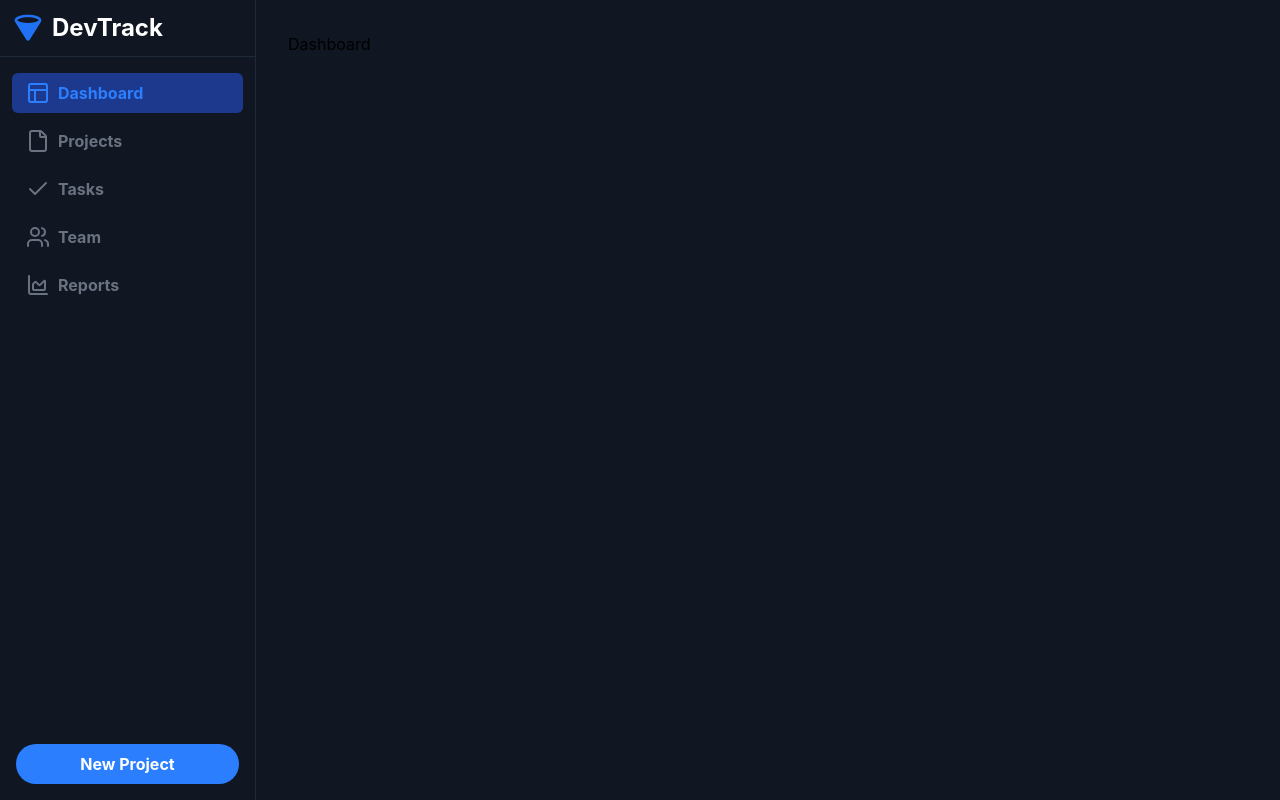
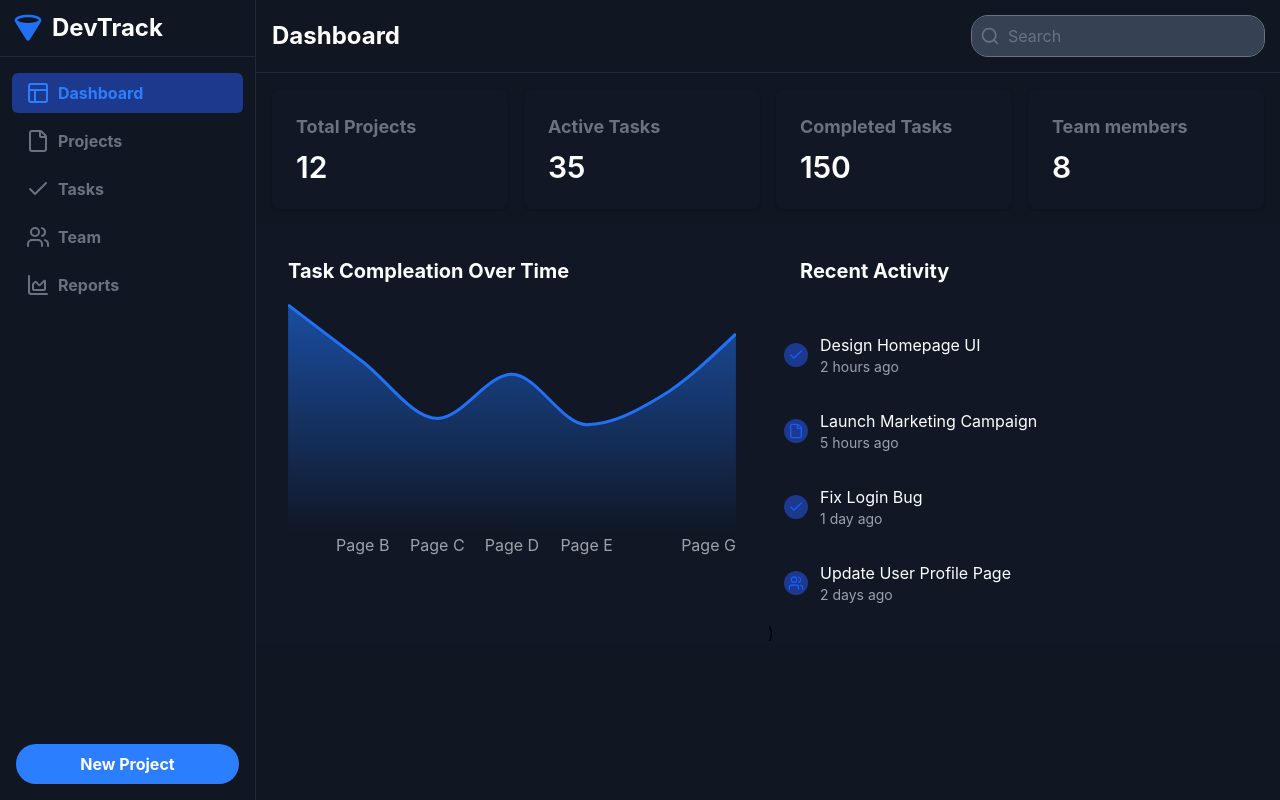
Before and after one commit to rykyfilipe/DevTrack, a React app in the folder frontend/: page /dashboard in a window 1280 px wide. Built offline with nearby package versions, Linux system fonts and the light colour scheme; the HTML template or start-up script is replaced by a standard one.

Commit message:
creare basic dashboard page(not finished)

```diff
--- a/frontend/package.json
+++ b/frontend/package.json
@@ -18,6 +18,7 @@
     "react": "^19.2.0",
     "react-dom": "^19.2.0",
     "react-router-dom": "^7.9.4",
+    "recharts": "^3.3.0",
     "tailwindcss": "^4.1.14",
     "zod": "^4.1.12"
   },
--- a/frontend/src/components/Layout.tsx
+++ b/frontend/src/components/Layout.tsx
@@ -5,7 +5,7 @@ function Layout() {
   return (
     <div className="h-screen w-screen flex">
         <SideBar />
-        <div className="flex-1 bg-background-dark p-8 overflow-y-auto">
+        <div className="flex-1 bg-background-dark overflow-y-auto">
             {/* Main content goes here */}
             <Outlet/>
         </div>
--- /dev/null
+++ b/frontend/src/components/dashboard/AreaChartCard.tsx
@@ -0,0 +1,93 @@
+import { Area, AreaChart, CartesianGrid, Tooltip, XAxis, YAxis } from "recharts"
+
+interface Props{
+
+}
+
+function AreaChartCard() {
+
+    // #region Sample data
+const data = [
+  {
+    name: 'Page A',
+    uv: 4000,
+    pv: 2400,
+    amt: 2400,
+  },
+  {
+    name: 'Page B',
+    uv: 3000,
+    pv: 1398,
+    amt: 2210,
+  },
+  {
+    name: 'Page C',
+    uv: 2000,
+    pv: 9800,
+    amt: 2290,
+  },
+  {
+    name: 'Page D',
+    uv: 2780,
+    pv: 3908,
+    amt: 2000,
+  },
+  {
+    name: 'Page E',
+    uv: 1890,
+    pv: 4800,
+    amt: 2181,
+  },
+  {
+    name: 'Page F',
+    uv: 2390,
+    pv: 3800,
+    amt: 2500,
+  },
+  {
+    name: 'Page G',
+    uv: 3490,
+    pv: 4300,
+    amt: 2100,
+  },
+];
+
+  return (//vreaau ca la hover sa nu mai afiseze linia verticala si sa faci ui-ul mai elegant cu culorile din app
+
+
+    <div className="bg-(--accent) flex flex-col p-8 w-1/2">
+        <h1 className="font-bold text-xl text-white">Task Compleation Over Time</h1>
+        <div className="w-full">
+        <AreaChart
+            style={{ width: '100%', maxWidth: '700px', maxHeight: '70vh', aspectRatio: 1.618 }}
+            data={data}
+            margin={{
+            top: 20,
+            right: 0,
+            left: 0,
+            bottom: 0,
+            }}
+        >
+            <defs>
+            <linearGradient id="colorUv" x1="0" y1="0" x2="0" y2="1">
+                <stop offset="0%" stopColor="#2071f3" stopOpacity={1} />
+                <stop offset="100%" stopColor="#2071f3" stopOpacity={0} />
+            </linearGradient>
+            </defs>
+
+            <XAxis
+                dataKey="name"
+                axisLine={false}   // remove baseline line
+                tickLine={false}   // remove small tick lines
+                tick={{ fill: 'rgba(255,255,255,0.6)' }}
+            />
+            <YAxis hide /> {/* hide the entire Y axis */}
+            <Tooltip />
+            <Area type="monotone" dataKey="uv" stroke="#2071f3" strokeWidth={3} fill="url(#colorUv)" />
+        </AreaChart>
+    </div>
+    </div>
+  )
+}
+
+export default AreaChartCard
--- /dev/null
+++ b/frontend/src/components/dashboard/DashboardHeader.tsx
@@ -0,0 +1,25 @@
+import { SearchIcon } from "lucide-react"
+
+const SearchBar = () => {
+    return (
+        <div className="hidden md:flex items-center space-x-2 bg-gray-700 px-2 py-2 rounded-2xl outline outline-gray-500">
+            <SearchIcon className="w-5 h-5 text-gray-500"/>
+            <input
+                type="text"
+                placeholder="Search"
+                className="bg-transparent border-none outline-none text-white placeholder-gray-500"
+            />
+        </div>
+    )
+}
+
+function DashboardHeader() {
+  return (
+    <header className="flex items-center justify-between p-4 border-b border-b-gray-800">
+        <h1 className="text-2xl font-bold text-white">Dashboard</h1>
+        <SearchBar />
+    </header>
+  )
+}
+
+export default DashboardHeader
--- /dev/null
+++ b/frontend/src/components/dashboard/DashboardStats.tsx
@@ -0,0 +1,35 @@
+import type { Stat } from "@/types/dashboard";
+
+interface DashboardStatsProps {
+    stats: Stat[] | null;
+}
+
+function DashboardStats({stats}: DashboardStatsProps) {
+  return (
+    <div className="">
+        {stats ? (
+            <div className="grid grid-cols-1 sm:grid-cols-2 md:grid-cols-3 lg:grid-cols-4 gap-4 p-4">
+                {stats.map((stat) => (
+                    <div key={stat.label} className="bg-(--accent) shadow rounded-lg p-6">
+                        <h3 className="text-lg font-bold text-gray-500">{stat.label}</h3>
+                        <p className="mt-2 text-3xl font-semibold text-white">{stat.value}</p>
+                    </div>
+                ))}
+            </div>
+        ) : (
+            <div className="grid grid-cols-1 sm:grid-cols-2 md:grid-cols-3 lg:grid-cols-4 gap-4 p-4">
+                {[1,2,3,4].map(() => (
+                    <div  className="bg-(--accent) shadow rounded-lg h-30">
+                        <div className="animate-pulse p-6">
+                            <div className="h-6 bg-gray-700 rounded w-3/4 mb-4"></div>
+                            <div className="h-10 bg-gray-700 rounded w-1/2"></div>
+                        </div>
+                    </div>
+                ))}
+            </div>
+         )}
+    </div>
+  )
+}
+
+export default DashboardStats
--- /dev/null
+++ b/frontend/src/components/dashboard/RecentActivityCard.tsx
@@ -0,0 +1,37 @@
+import type { Activity } from "@/types/dashboard";
+import React from "react";
+
+interface Props{
+    recentActivities: Activity[] | null;
+}
+
+function RecentActivityCard({ recentActivities }: Props) {
+  return (
+    <div className="bg-(--accent) w-1/2">
+        <h1 className="font-bold text-xl text-white p-8">Recent Activity</h1>
+        <div className="flex flex-col">
+            {recentActivities ? recentActivities.map((activity,index) => (
+                <div key={index} className="bg-(--accent-dark) p-4 rounded-lg flex gap-3 items-center">
+                        <div className="bg-blue-900 p-1 rounded-full w-max h-max flex items-center justify-center">
+                            {React.cloneElement(activity.category as React.ReactElement, { className: "w-4 h-4 text-blue-600"   })}
+                        </div>
+                        <div className="flex flex-col">
+                            <p className="text-white">{activity.description}</p>
+                            <span className="text-sm text-gray-400">{activity.time}</span>
+                        </div>
+                </div>
+
+            )) : [1,2,3,4].map(() => (
+                 <div  className="bg-(--accent-dark) p-4 rounded-lg flex gap-3 items-center">
+                         <div className="animate-pulse p-6">
+                            <div className="h-6 bg-gray-700 rounded w-3/4 mb-4"></div>
+                            <div className="h-10 bg-gray-700 rounded w-1/2"></div>
+                        </div>
+                </div>
+            ))})
+        </div>
+    </div>
+  )
+}
+
+export default RecentActivityCard
--- a/frontend/src/index.css
+++ b/frontend/src/index.css
@@ -7,6 +7,7 @@
   --primary:#2071f3;
   --background-light: #f5f7f8;
   --background-dark: #101722;
+  --accent: #111725;
 }
 
 *{
--- a/frontend/src/pages/Dashboard.tsx
+++ b/frontend/src/pages/Dashboard.tsx
@@ -1,7 +1,46 @@
+import AreaChartCard from "@/components/dashboard/AreaChartCard";
+import DashboardHeader from "@/components/dashboard/DashboardHeader"
+import DashboardStats from "@/components/dashboard/DashboardStats"
+import RecentActivityCard from "@/components/dashboard/RecentActivityCard";
+import type { Activity, Stat } from "@/types/dashboard";
+import { Check, File, Users } from "lucide-react";
+import { useEffect, useState } from "react"
+
 
 function Dashboard() {
+
+  const [stats,setStats] = useState<Stat[] | null>(null);
+  const [recentActivites,setRecentActivities] = useState<Activity[] | null>(null);
+
+  useEffect(() => {
+    setTimeout(() => {
+    setStats([
+      {label: "Total Projects", value: 12},
+      {label: "Active Tasks", value: 35},
+      {label: "Completed Tasks", value: 150},
+      {label: "Team members", value: 8},
+    ])}, 2000);
+
+    setTimeout(() => {
+      setRecentActivities([
+        {category: <Check/>, description: "Design Homepage UI", time: "2 hours ago"},
+        {category: <File/>, description: "Launch Marketing Campaign", time: "5 hours ago"},
+        {category: <Check/>, description: "Fix Login Bug", time: "1 day ago"},
+        {category: <Users/>, description: "Update User Profile Page", time: "2 days ago"},
+      ])
+    }, 2000);
+
+  },[]);
+
   return (
-    <div>Dashboard</div>
+    <div className="w-full h-full">
+        <DashboardHeader/>
+        <DashboardStats stats={stats}/>
+        <div className="w-full flex ">
+          <AreaChartCard/>
+          <RecentActivityCard recentActivities={recentActivites}/>
+        </div>
+    </div>
   )
 }
 
--- /dev/null
+++ b/frontend/src/types/dashboard.ts
@@ -0,0 +1,12 @@
+import type React from "react";
+
+export interface Stat {
+  label: string;
+  value: number;
+}
+
+export interface Activity{
+  category: React.ReactElement;
+  description: string;
+  time: string;
+}
```
Also changed, not shown: 1 other file (tests, documents, lock files or other folders).
